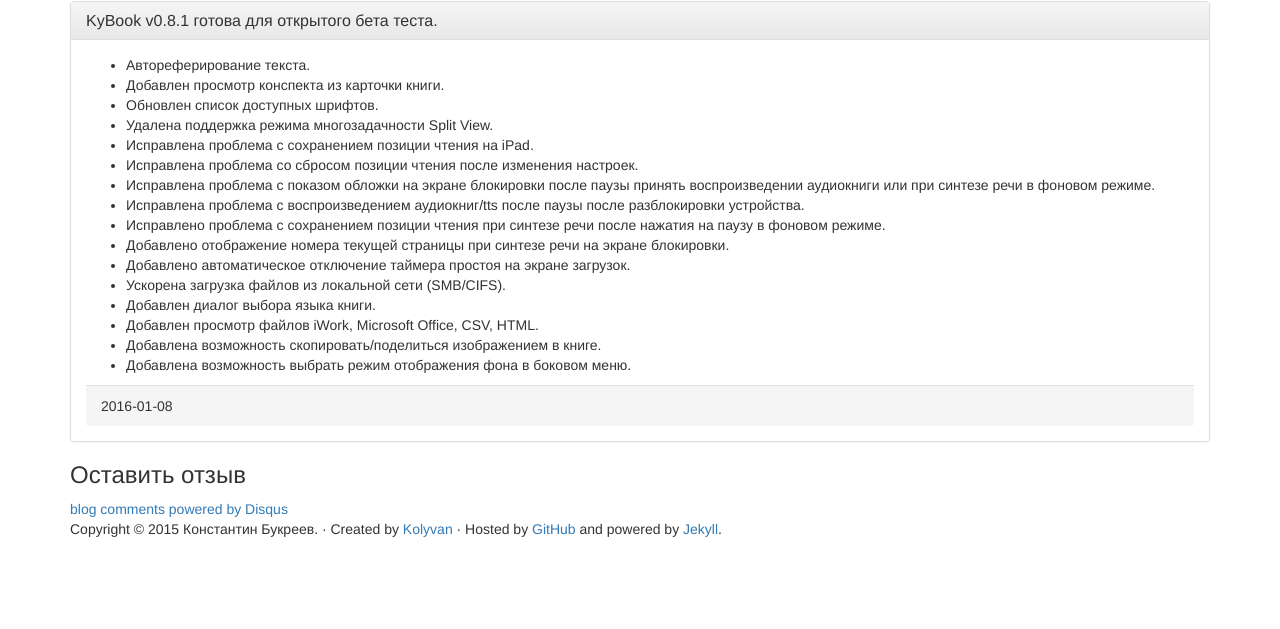
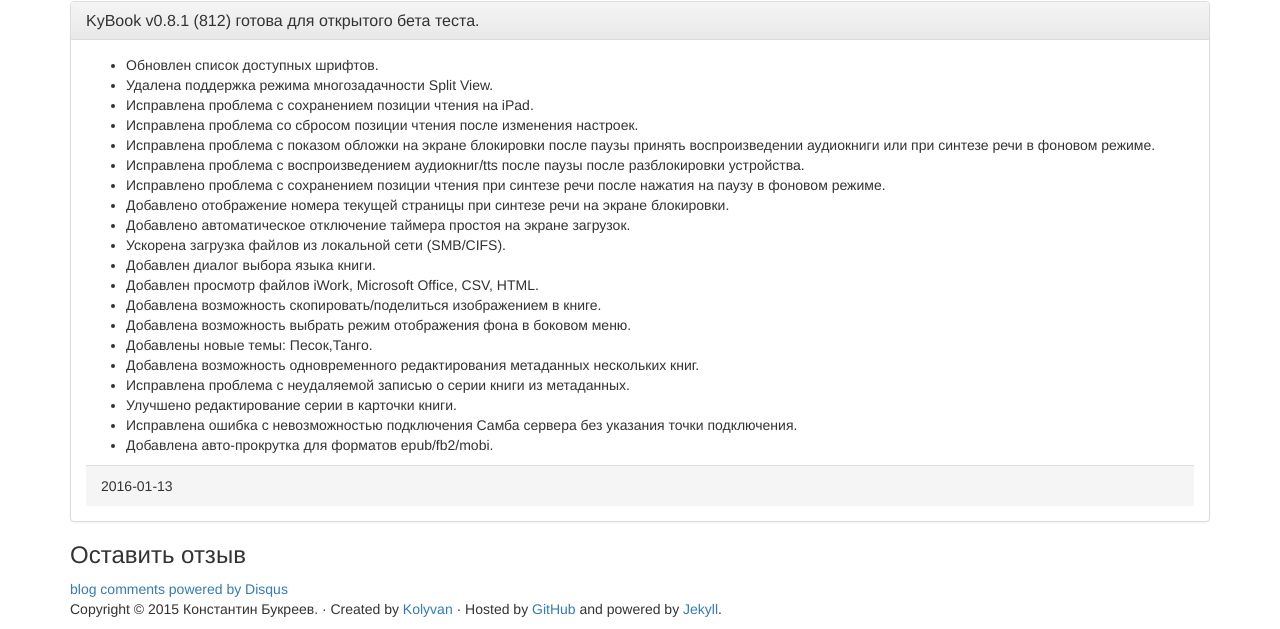
Before and after one commit to kolyvan/kybook-reader.com, a Jekyll site: the page built from ru/beta.html, in a window 1280 px wide and 900 px high, scrolled down 993 px, cut to the strip 271-900 px from the top of the window. Built offline with Jekyll 4.4.1, drawn with Linux system fonts in a browser that asks for light colours; nearby versions of some CDN libraries; comment, search, counter and statistics services are not loaded; before the commit the page ends 1813 px from its top, so only the background shows below that.

Commit message:
beta build 812

```diff
--- a/ru/beta.html
+++ b/ru/beta.html
@@ -21,12 +21,10 @@ title: Бета
 
 <div class="panel panel-default">
     <div class="panel-heading">
-    <h4 class="panel-title">KyBook v0.8.1 готова для открытого бета теста.</h4>
+    <h4 class="panel-title">KyBook v0.8.1 (812) готова для открытого бета теста.</h4>
     </div>
     <div class="panel-body">
     <ul>
-    <li>Автореферирование текста.</li>
-    <li>Добавлен просмотр конспекта из карточки книги.</li>
     <li>Обновлен список доступных шрифтов.</li>
     <li>Удалена поддержка режима многозадачности Split View.</li>
     <li>Исправлена проблема с сохранением позиции чтения на iPad.</li>
@@ -41,8 +39,14 @@ title: Бета
     <li>Добавлен просмотр файлов iWork, Microsoft Office, CSV, HTML.</li>
     <li>Добавлена возможность скопировать/поделиться изображением в книге.</li>
     <li>Добавлена возможность выбрать режим отображения фона в боковом меню.</li>
+    <li>Добавлены новые темы: Песок,Танго.</li>
+    <li>Добавлена возможность одновременного редактирования метаданных нескольких книг.</li>
+    <li>Исправлена проблема с неудаляемой записью о серии книги из метаданных.</li>
+    <li>Улучшено редактирование серии в карточки книги.</li>
+    <li>Исправлена ошибка с невозможностью подключения Самба сервера без указания точки подключения.</li>
+    <li>Добавлена авто-прокрутка для форматов epub/fb2/mobi.</li>
     </ul>
-    <div class="panel-footer">2016-01-08</div>
+    <div class="panel-footer">2016-01-13</div>
     </div>
   </div>
 
```
Also changed, not shown: beta.html (+8 -4 lines), index.html (+4 -4 lines), news/_posts/2016-01-13-beta-v081.html (added, +41 -0 lines), news/ru/_posts/2016-01-13-beta-v081.html (added, +40 -0 lines), ru/index.html (+4 -4 lines), assets/news/ru/2016-01-13-autoscroll-1.png (added), assets/news/ru/2016-01-13-autoscroll-2.png (added), assets/news/thumbs/ru/2016-01-13-autoscroll-1.png (added), assets/news/thumbs/ru/2016-01-13-autoscroll-2.png (added).
